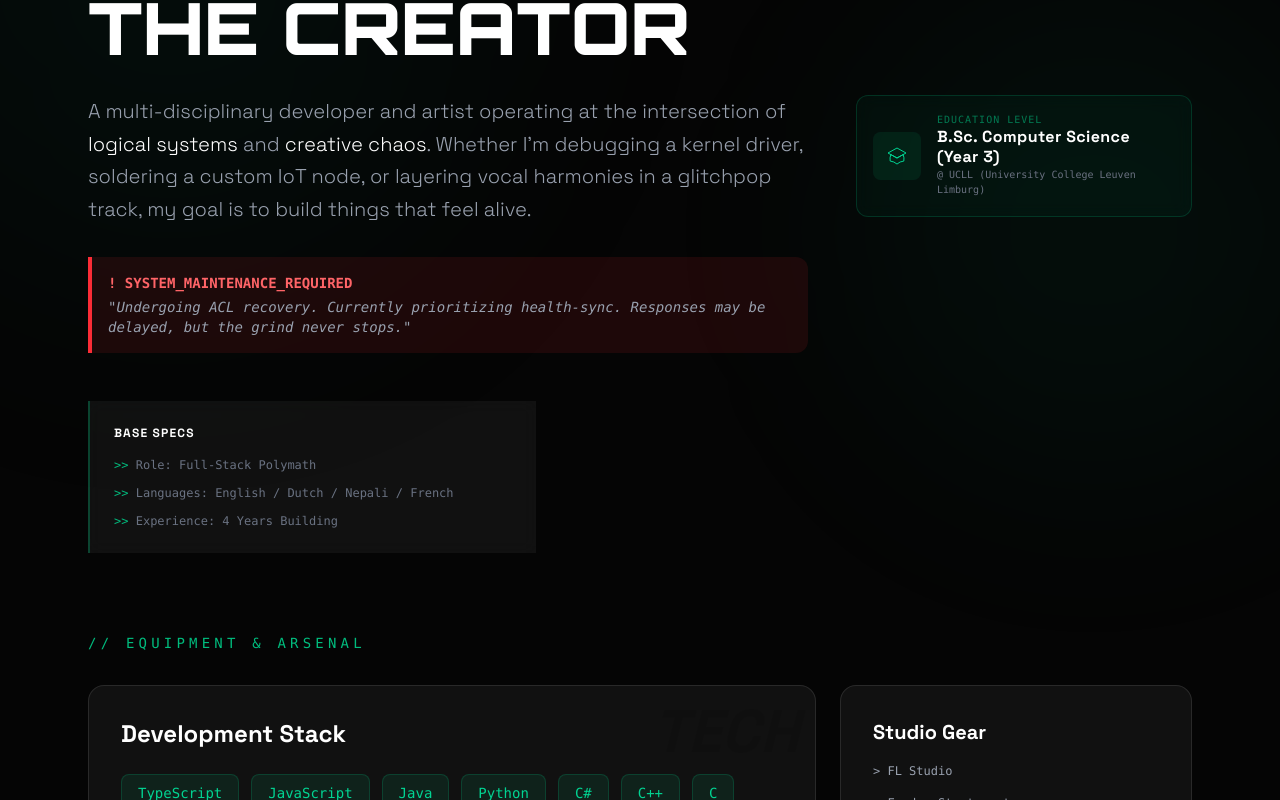
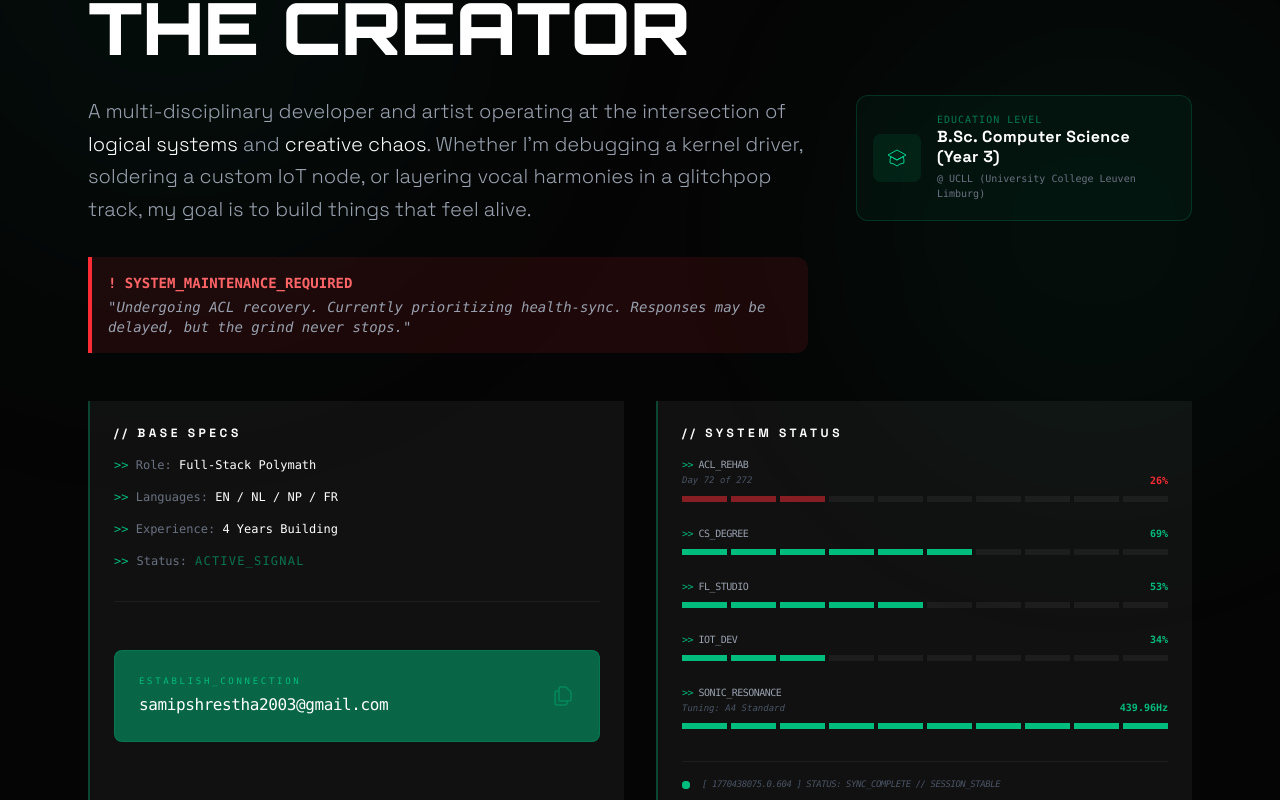
Before and after one commit to sqmmi3/sqmmi3folio, a Vue app: page /about in a window 1280 px wide. Shown: the part 240-1040 px from the top of the page. Built offline with nearby package versions, Linux system fonts and the light colour scheme; what @tsparticles/vue3 would draw is missing.

Commit message:
added aboutme section and styling issues fixed v1.3

```diff
--- a/src/assets/main.css
+++ b/src/assets/main.css
@@ -22,6 +22,22 @@ h1{
   75% { transform: translate(-2px, 4px); }
 
   100% { transform: translate(0); filter: blur(0); text-shadow: none; }
+}
+
+@keyframes slideUp {
+  from {
+    opacity: 0;
+    transform: translateY(20px);
+  }
+  to {
+    opacity: 1;
+    transform: translateY(0);
+  }
+}
+
+.animate-in {
+  animation: slideUp 0.8s ease-out forwards;
+  opacity: 0;
 }
 
 .hover-glitch {
--- a/src/views/AboutView.vue
+++ b/src/views/AboutView.vue
@@ -1,11 +1,82 @@
 <script setup>
+  import { computed, onMounted, ref } from 'vue';
+
   const skills = ['TypeScript', 'JavaScript', 'Java', 'Python', 'C#', 'C++', 'C', 'HTML/CSS', '(No)SQL', 'VueJS', 'NestJS', 'NextJS', 'NodeJS', 'ExpressJS', 'React (Native)', 'Flutter', 'IoT', 'Full-Stack (Back-end / Front-end)', 'Godot', 'Unity', 'UX/UI', 'Figma', 'VR/AR/XR']
   const artists = ['Jeremy Zucker', 'Ruel', 'Chelsea Cutler', 'brakence', 'EDEN', 'keshi']
+
+  const bootTime = ref(Math.random().toFixed(3));
+  const currentFrequency = ref(440);
+
+  const email = 'samipshrestha2003@gmail.com';
+  const isCopied = ref(false);
+
+  const REHAB_START_DATE = new Date('2025-11-28');
+  const TOTAL_REHAB_DAYS = 272;
+
+  const aclProgress = computed(() => {
+    const today = new Date();
+    const diffTime = Math.abs(today - REHAB_START_DATE - 1);
+    const diffDays = Math.ceil(diffTime / (1000 * 60 * 60 * 24));
+
+    const percent = (diffDays / TOTAL_REHAB_DAYS) * 10;
+
+    return {
+      days: diffDays,
+      value: Math.min(Math.max(Math.round(percent), 0), 10),
+      rawPercent: Math.min(Math.round((diffDays / TOTAL_REHAB_DAYS) * 100), 100)
+    };
+  });
+
+  const systemStats = computed(() => [
+    {
+      label: 'ACL_REHAB',
+      value: aclProgress.value.value,
+      display: `${aclProgress.value.rawPercent}%`,
+      subText: `Day ${aclProgress.value.days} of ${TOTAL_REHAB_DAYS}`,
+      color: 'bg-red-500',
+      textColor: 'text-red-500'
+    },
+    { label: 'CS_DEGREE', value: 6.9, display: '69%', color: 'bg-emerald-500', textColor: 'text-emerald-500' },
+    { label: 'FL_STUDIO', value: 5.3, display: '53%', color: 'bg-emerald-500', textColor: 'text-emerald-500' },
+    { label: 'IOT_DEV', value: 3.4, display: '34%', color: 'bg-emerald-500', textColor: 'text-emerald-500' },
+    {
+      label: 'SONIC_RESONANCE',
+      value: 10,
+      display: `${currentFrequency.value}Hz`,
+      subText: 'Tuning: A4 Standard',
+      color: 'bg-emerald-500',
+      textColor: 'text-emerald-500'
+    }
+  ]);
+
+  const kernelLog = computed(() => {
+    const now = new Date();
+    const unixSeconds = Math.floor(now.getTime() / 1000);
+    return `[ ${unixSeconds}.${bootTime.value} ] STATUS: SYNC_COMPLETE // SESSION_STABLE`;
+  });
+
+  const copyEmail = async () => {
+    try {
+      await navigator.clipboard.writeText(email);
+      isCopied.value = true;
+      setTimeout(() => {
+        isCopied.value = false;
+      }, 3000);
+    } catch (err) {
+      console.error('Failed to copy!', err);
+    }
+  }
+
+  onMounted(() => {
+    setInterval(() => {
+      currentFrequency.value = (440 + (Math.random() * 0.5 - 0.25)).toFixed(2);
+    }, 3000);
+  });
 </script>
 
 <template>
   <div class="min-h-screen pt-32 pb-20 px-6 max-w-6xl mx-auto">
-    <section class="mb-20">
+    <section class="mb-20 animate-in" style="animation-delay: 0.1s">
       <h2 class="text-emerald-500 font-mono tracking-[0.3em] mb-4 uppercase text-sm">// Biography</h2>
       <h1 class="text-5xl md:text-7xl font-black text-white mb-8 hover-glitch" data-text="THE CREATOR">
         THE CREATOR
@@ -20,13 +91,13 @@
             my goal is to build things that feel alive.
           </p>
 
-          <div class="p-4 bg-red-500/10 border-l-4 border-red-500 rounded-r-xl font-mono text-sm">
+          <div class="p-4 bg-red-500/10 border-l-4 border-red-500 rounded-r-xl font-mono text-sm backdrop-blur-sm">
             <p class="text-red-400 font-bold mb-1">! SYSTEM_MAINTENANCE_REQUIRED</p>
             <p class="text-gray-400 italic">"Undergoing ACL recovery. Currently prioritizing health-sync. Responses may be delayed, but the grind never stops."</p>
           </div>
         </div>
 
-        <div class="inline-flex items-center gap-4 p-4 bg-emerald-500/5 border border-emerald-500/20 rounded-xl backdrop-blur-sm">
+        <div class="inline-flex items-center gap-4 p-4 bg-emerald-500/5 border border-emerald-500/20 rounded-xl backdrop-blur-sm animate-in" style="animation-delay: 0.2s">
           <div class="p-3 bg-emerald-500/10 rounded-lg">
              <svg xmlns="http://www.w3.org/2000/svg" class="w-6 h-6 text-emerald-400" fill="none" viewBox="0 0 24 24" stroke="currentColor">
               <path d="M12 14l9-5-9-5-9 5 9 5z" />
@@ -35,27 +106,96 @@
           </div>
           <div>
             <p class="text-[10px] text-emerald-500/60 font-mono uppercase tracking-widest">Education Level</p>
-            <p class="text-white font-bold tracking-wide leading-tight">B.Sc. Computer Science (Year 3)</p>
+            <p class="text-white font-bold tracking-wide leading-tight pb-1">B.Sc. Computer Science (Year 3)</p>
             <p class="text-gray-500 text-[10px] font-mono hover-glitch" data-text="@ UCLL">@ UCLL (University College Leuven Limburg)</p>
           </div>
         </div>
       </div>
 
-      <div class="mt-12 p-6 border-l-2 border-emerald-500/30 bg-white/5 backdrop-blur-sm max-w-md">
-        <h4 class="text-white font-bold mb-4 uppercase text-xs tracking-widest">Base Specs</h4>
-        <ul class="text-gray-500 font-mono text-xs space-y-3">
-          <li><span class="text-emerald-500">>></span> Role: Full-Stack Polymath</li>
-          <li><span class="text-emerald-500">>></span> Languages: English / Dutch / Nepali / French</li>
-          <li><span class="text-emerald-500">>></span> Experience: 4 Years Building</li>
-        </ul>
+      <div class="grid grid-cols-1 md:grid-cols-2 gap-8 w-full">
+        <div class="mt-12 p-6 border-l-2 border-emerald-500/30 bg-white/5 backdrop-blur-sm max-w-xl w-full animate-in" style="animation-delay: 0.3s">
+          <h4 class="text-white font-bold mb-4 uppercase text-xs tracking-[0.3em]">// Base Specs</h4>
+          <ul class="text-gray-500 font-mono text-xs space-y-4">
+            <li><span class="text-emerald-500">>></span> Role: <span class="text-white">Full-Stack Polymath</span></li>
+            <li><span class="text-emerald-500">>></span> Languages: <span class="text-white">EN / NL / NP / FR</span></li>
+            <li><span class="text-emerald-500">>></span> Experience: <span class="text-white">4 Years Building</span></li>
+            <li class="flex items-center gap-2">
+              <span class="text-emerald-500">>></span> Status:
+              <span class="text-emerald-400 animate-pulse tracking-widest">ACTIVE_SIGNAL</span>
+            </li>
+          </ul>
+          <div class="mt-8 pt-12 border-t border-white/5">
+            <button
+              @click="copyEmail"
+              class="group relative w-full py-6 px-6 bg-emerald-500/50 border border-emerald-500/20 rounded-lg overflow-hidden transition-all hover:border-emerald-500/50 hover:shadow-[0_0_20px_rgba(16,185,129,0.1)] active:scale-[0.98] cursor-pointer"
+            >
+              <div class="absolute inset-0 bg-emerald-500/10 translate-y-full group-hover:translate-y-0 transition-transform duration-500 ease-out"></div>
+              <div class="relative flex items-center justify-between">
+                <div class="flex flex-col items-start">
+                  <span class="text-[9px] text-emerald-500 font-mono uppercase tracking-[0.3em] mb-1">Establish_Connection</span>
+                  <span
+                    class="text-sm md:text-base font-mono text-white group-hover:text-emerald-400 transition-colors tracking-tight"
+                    :class="{ 'animate-pulse': isCopied }"
+                  >
+                    {{ isCopied ? '>> MSG: DATA_COPIED_TO_BUFFER' : email }}
+                  </span>
+                </div>
+
+                <div class="text-emerald-500 opacity-40 group-hover:opacity-100 transition-all duration-300 group-hover-scale-110">
+                  <svg v-if="!isCopied" xmlns="http://www.w3.org/2000/svg" class="h-6 w-6" fill="none" viewBox="0 0 24 24" stroke="currentColor">
+                    <path stroke-linecap="round" stroke-linejoin="round" stroke-width="1.5" d="M8 7v8a2 2 0 002 2h6M8 7V5a2 2 0 012-2h4.586a1 1 0 01.707.293l4.414 4.414a1 1 0 01.293.707V15a2 2 0 01-2 2h-2M8 7H6a2 2 0 00-2 2v10a2 2 0 002 2h8a2 2 0 002-2v-2" />
+                  </svg>
+                  <svg v-else xmlns="http://www.w3.org/2000/svg" class="h-6 w-6" fill="none" viewBox="0 0 24 24" stroke="currentColor">
+                    <path stroke-linecap="round" stroke-linejoin="round" stroke-width="2" d="M5 13l4 4L19 7" />
+                  </svg>
+                </div>
+              </div>
+            </button>
+          </div>
+        </div>
+
+        <div class="mt-12 p-6 border-l-2 border-emerald-500/30 bg-white/5 backdrop-blur-sm max-w-xl md:justify-self-end w-full animate-in" style="animation-delay: 0.4s">
+          <h4 class="text-white font-bold mb-4 uppercase text-xs tracking-[0.3em]">// System Status</h4>
+          <ul class="space-y-6">
+            <li v-for="stat in systemStats" :key="stat.label" class="flex flex-col gap-2">
+              <div class="flex justify-between items-end font-mono">
+                <div class="flex flex-col">
+                  <span class="text-gray-400 text-[10px] uppercase tracking-tighter"><span class="text-emerald-500">>></span> {{ stat.label }}</span>
+                  <span v-if="stat.subText" class="text-[9px] text-gray-600 mt-0.5 italic">{{ stat.subText }}</span>
+                </div>
+                <span :class="stat.textColor" class="text-[10px] font-bold">{{ stat.display }}</span>
+              </div>
+              <div class="flex gap-1">
+                <div v-for="n in 10" :key="n"
+                     class="h-1.5 w-full transition-all duration-700"
+                     :class="[
+                      n <= stat.value ? stat.color : 'bg-white/5',
+                      stat.label === 'ACL_REHAB' && n <= stat.value ? 'animate-pulse' : ''
+                     ]">
+                </div>
+              </div>
+            </li>
+          </ul>
+          <div class="mt-8 pt-4 border-t border-white/5">
+            <div class="flex items-center gap-3">
+              <span class="relative flex h-2 w-2">
+                <span class="animate-ping absolute inline-flex h-full w-full rounded-full bg-emerald-400 opacity-75"></span>
+                <span class="relative inline-flex rounded-full h-2 w-2 bg-emerald-500"></span>
+              </span>
+              <p class="font-mono text-[9px] text-gray-600 tracking-tighter uppercase italic">
+                {{ kernelLog }}
+              </p>
+            </div>
+          </div>
+        </div>
       </div>
     </section>
 
-    <h2 class="text-emerald-500 font-mono tracking-[0.3em] mb-8 uppercase text-sm">// Equipment & Arsenal</h2>
-    <div class="grid grid-cols-1 md:grid-cols-3 gap-6">
+    <h2 class="text-emerald-500 font-mono tracking-[0.3em] mb-8 uppercase text-sm animate-in" style="animation-delay: 0.5s">// Equipment & Arsenal</h2>
+    <div class="grid grid-cols-1 md:grid-cols-3 gap-6 animate-in backdrop-blur-sm" style="animation-delay: 0.6s">
 
       <div class="md:col-span-2 group relative bg-white/5 border border-white/10 p-8 rounded-2xl overflow-hidden hover:border-emerald-500/50 transition-all">
-        <div class="absolute top-0 right-0 p-4 opacity-10 text-6xl font-black italic">TECH</div>
+        <div class="absolute top-0 right-0 p-4 mr-4 opacity-10 text-6xl font-black text-white italic">TECH</div>
         <h3 class="text-2xl font-bold text-white mb-6">Development Stack</h3>
         <div class="flex flex-wrap gap-3">
           <span v-for="skill in skills" :key="skill"
@@ -97,7 +237,7 @@
       </div>
     </div>
 
-    <section class="mt-20 p-8 bg-emerald-500/5 border border-emerald-500/10 rounded-2xl border-dashed">
+    <section class="mt-20 p-8 bg-emerald-500/5 border border-emerald-500/10 rounded-2xl border-dashed animate-in backdrop-blur-sm" style="animation-delay: 0.7s">
       <h3 class="text-white font-bold mb-6 flex items-center gap-2">
         <span class="w-2 h-2 bg-emerald-500 rounded-full animate-ping"></span>
         Sonic Influence
```
Also changed, not shown: src/views/HomeView.vue (+7 -7 lines).
